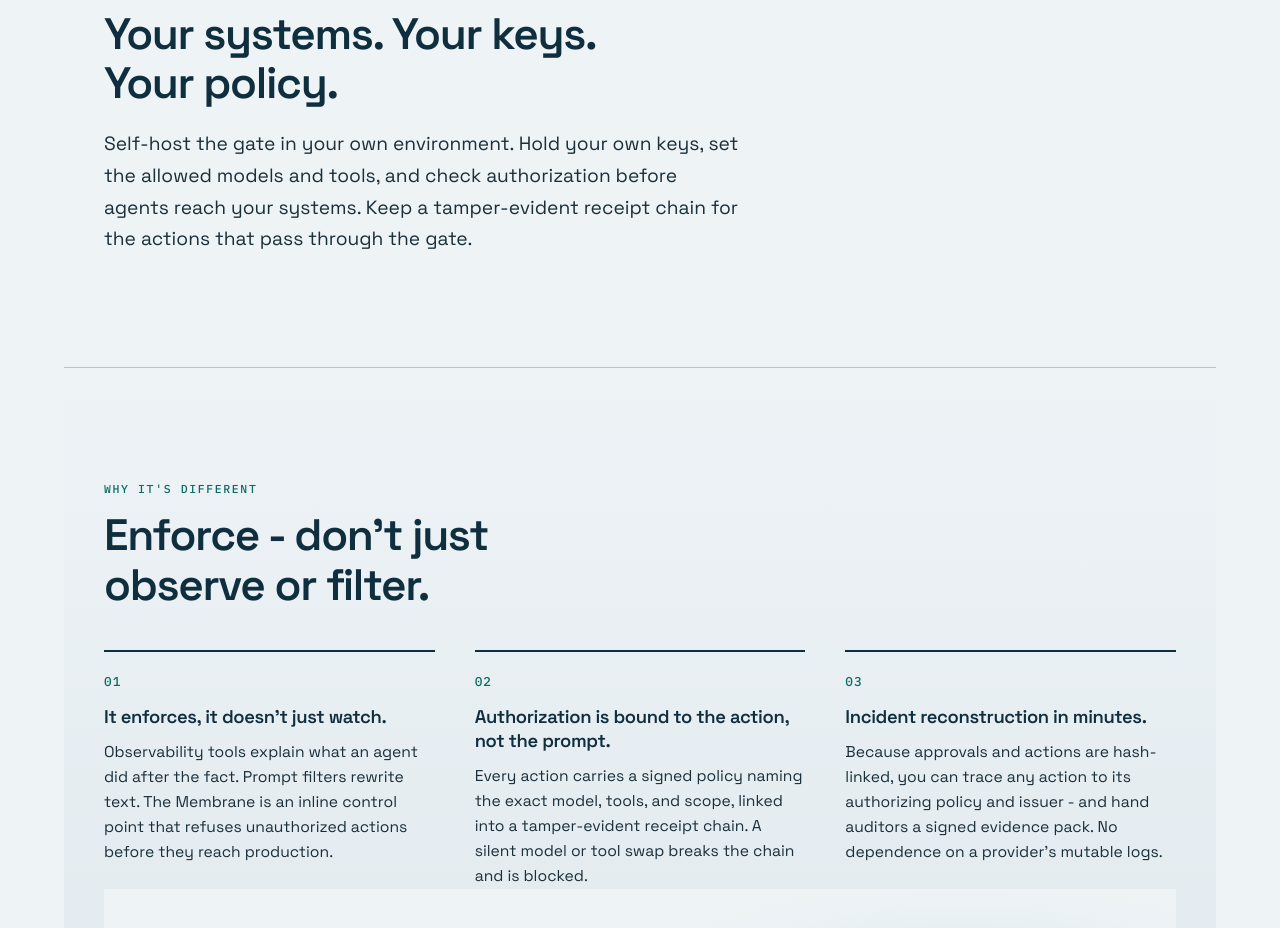
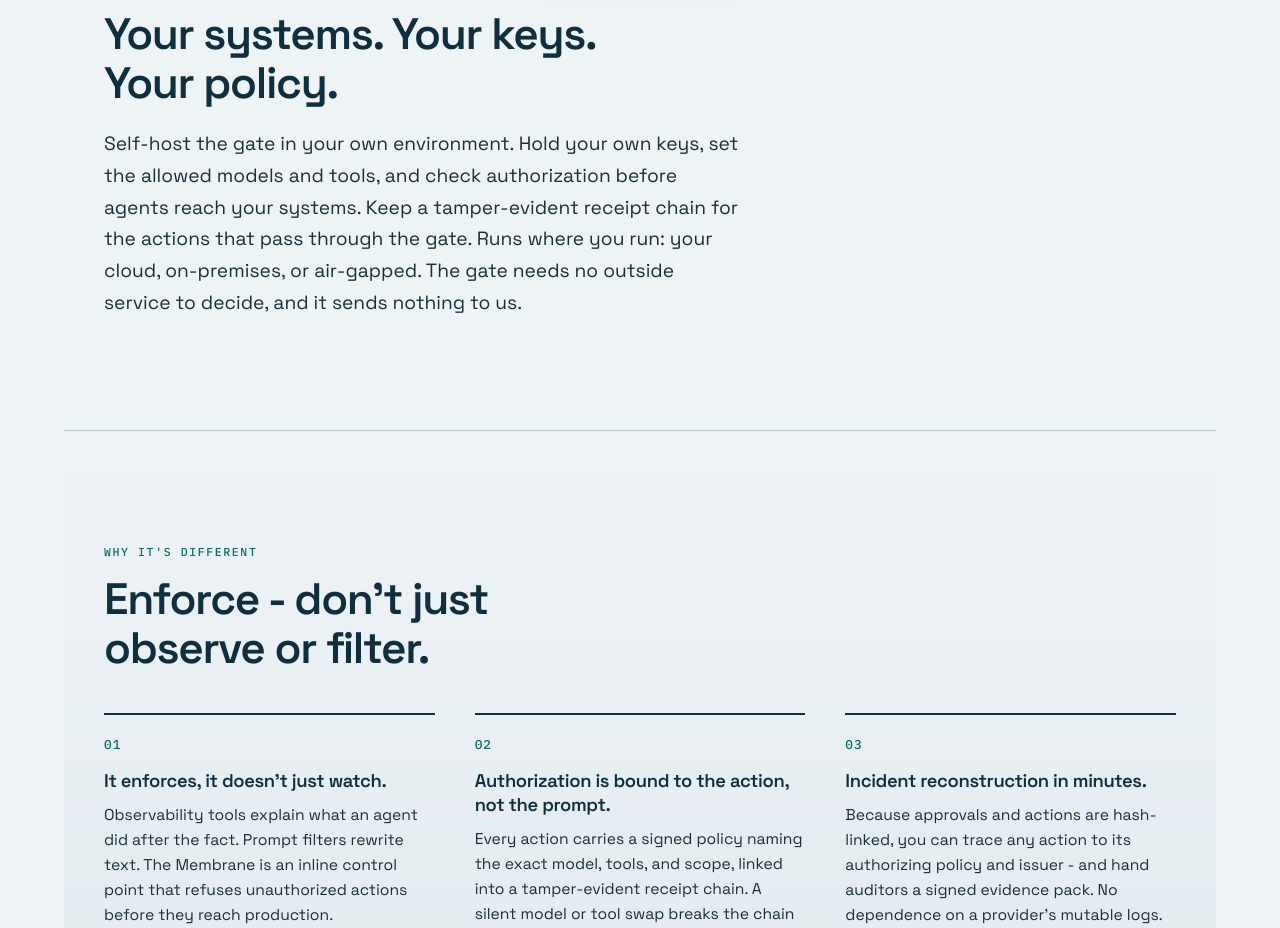
Before and after one commit to membrane-hq/membrane-site, a plain HTML site: page index.html in a window 1280 px wide. Shown: the part 7200-8128 px from the top of the page. Drawn offline with Linux system fonts and the light colour scheme.

Commit message:
Add on-prem and air-gapped deployment line to homepage (#21)
Co-authored-by: Instinct <noreply@instinct.com>

```diff
--- a/index.html
+++ b/index.html
@@ -193,6 +193,8 @@ send   <span class="c-dim"># 403: same proof replayed, refused</span></code></pr
         Self-host the gate in your own environment. Hold your own keys, set the allowed models and
         tools, and check authorization before agents reach your systems. Keep a tamper-evident
         receipt chain for the actions that pass through the gate.
+        Runs where you run: your cloud, on-premises, or air-gapped. The gate needs no outside
+        service to decide, and it sends nothing to us.
       </p>
     </section>
 
```
